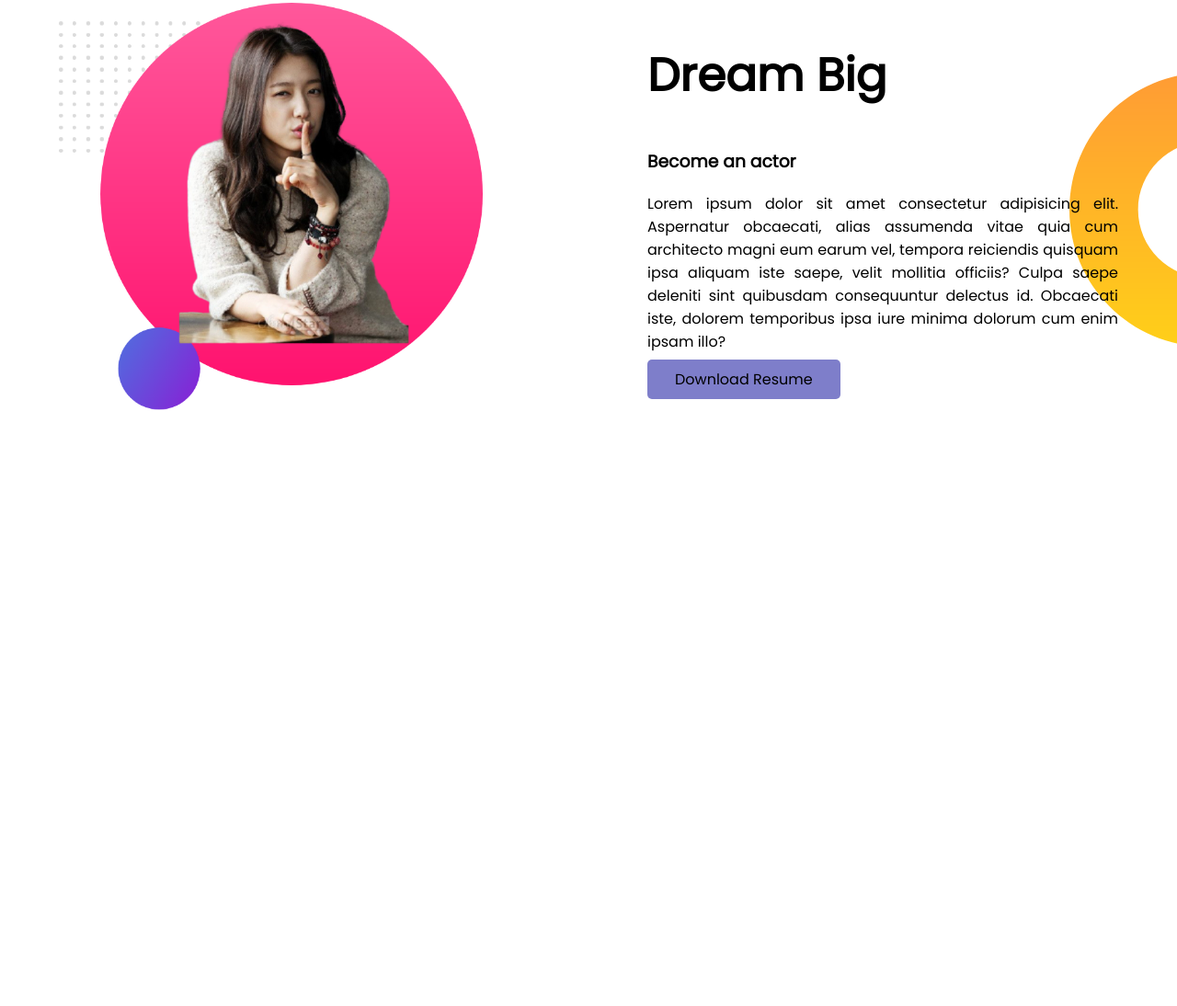
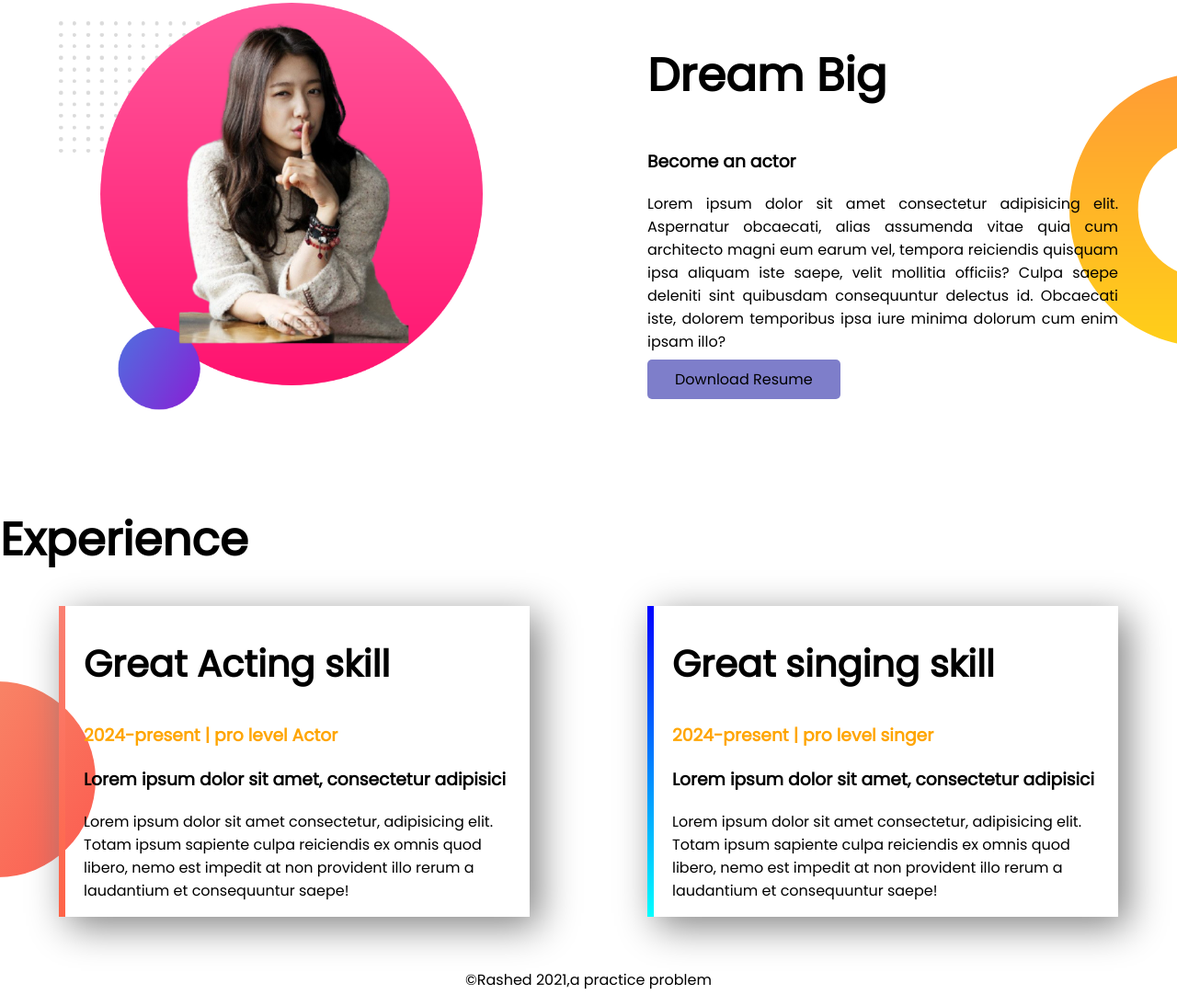
Before and after one commit to Rashed1721/developer-portfolio-00, a plain HTML site: page index.html in a window 1280 px wide. Shown: the part 702-1796 px from the top of the page at 92% size. Before the commit the page ends 1219 px from the top, so only its background shows below. Drawn offline with Linux system fonts and the light colour scheme.

Commit message:
experience and footer

```diff
--- a/index.html
+++ b/index.html
@@ -52,7 +52,26 @@
             </div>
         </div>
     </section>
-
+    <h1>Experience</h1>
+    <div class="Experience-area">
+        <div id="acting-experience" class=" box">
+            <h2>Great Acting skill</h2>
+            <h3 class="orange-color">2024-present | pro level Actor</h3>
+            <h3>Lorem ipsum dolor sit amet, consectetur adipisici</h3>
+            <p>Lorem ipsum dolor sit amet consectetur, adipisicing elit. Totam ipsum sapiente culpa reiciendis ex omnis
+                quod libero, nemo est impedit at non provident illo rerum a laudantium et consequuntur saepe!</p>
+        </div>
+        <div id="singing-experience" class=" box">
+            <h2>Great singing skill</h2>
+            <h3 class="orange-color">2024-present | pro level singer</h3>
+            <h3>Lorem ipsum dolor sit amet, consectetur adipisici</h3>
+            <p>Lorem ipsum dolor sit amet consectetur, adipisicing elit. Totam ipsum sapiente culpa reiciendis ex omnis
+                quod libero, nemo est impedit at non provident illo rerum a laudantium et consequuntur saepe!</p>
+        </div>
+    </div>
+    <footer>
+        <p>&copy;Rashed 2021,a practice problem</p>
+    </footer>
 </body>
 
 </html>
--- a/style.css
+++ b/style.css
@@ -5,6 +5,9 @@ body{
 }
 h1{
     font-size: 50px;
+}
+h2{
+    font-size: 40px;
 }
 .orange-color{
     color: orange;
@@ -50,3 +53,30 @@ width: 90%;
     background-color: rgb(126, 126, 202);
 
 }
+.Experience-area{
+    display: flex;
+    background-image: url(images/exp-bg.png);
+    background-repeat: no-repeat;
+    background-position: left;
+}
+.box{
+    padding-left: 20px;
+    width: 40%;
+    margin-left: 5%;
+    margin-right: 5%;
+    margin-bottom: 40px;
+    box-shadow: 10px 10px  40px grey;
+}
+#acting-experience{
+    border-left: 7px solid;
+    border-image: linear-gradient(salmon,tomato);
+    border-image-slice: 1;
+}
+#singing-experience{
+    border-left: 7px solid;
+    border-image: linear-gradient(blue,cyan);
+    border-image-slice: 1;
+}
+footer p{
+    text-align: center;
+}
```
Also changed, not shown: images/jhankar.png (deleted), images/jhankar2.png (deleted).
